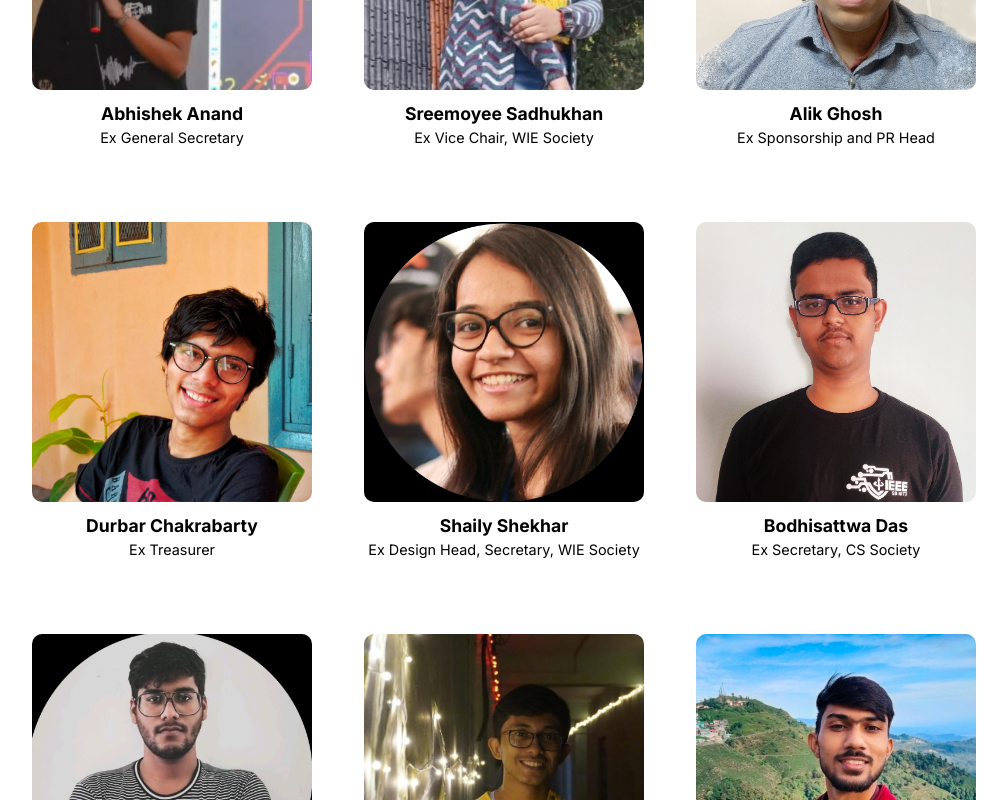
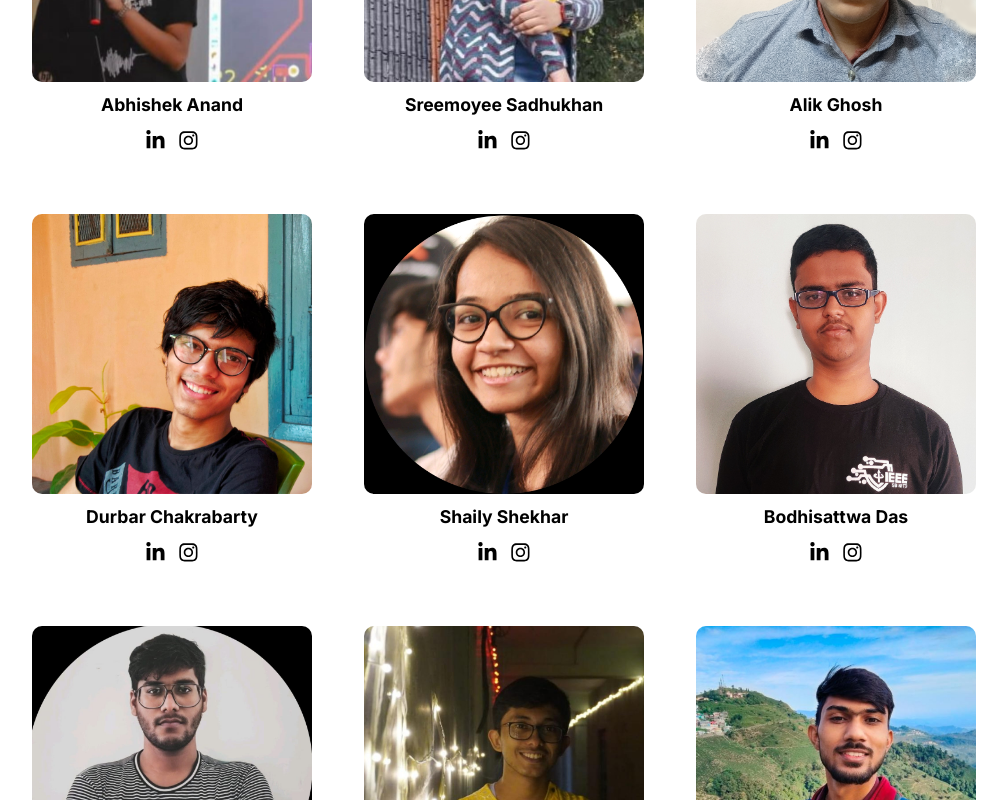
Before and after one commit to SuperSahitya/ieee-sb-nitdgp, a Next.js app: page /alumni in a window 1280 px wide. Shown: the part 980-1780 px from the top of the page, without its empty margins (136-1143 px from the left). Built offline with nearby package versions, Linux system fonts and the light colour scheme.

Commit message:
add alumni socials

```diff
--- a/app/alumni/page.jsx
+++ b/app/alumni/page.jsx
@@ -11,12 +11,14 @@ const Page = () => {
       <h1 className={styles.memberHeading}>2024 Batch</h1>
       {
         <div className={styles.members}>
-          {Alumni.map((member, index) => (
+          {Alumni.map((alumni, index) => (
             <Member
               key={index}
-              image={member.image}
-              name={member.name}
-              post={member.post}
+              image={alumni.image}
+              name={alumni.name}
+              post={alumni.post}
+              linkedin={alumni.linkedin}
+              instagram={alumni.instagram}
             />
           ))}
         </div>
--- a/data/alumni.js
+++ b/data/alumni.js
@@ -2,61 +2,73 @@ export const Alumni = [
   {
     image: "/Alumni/naveen.jpg",
     name: "Naveen S G",
-    post: "Ex Chair",
+    linkedin: "https://www.linkedin.com/in/naveen-s-g-3a1a72207/",
+    instagram: "https://www.instagram.com/naveenleo143/",
   },
   {
     image: "/Alumni/manjari.jpeg",
     name: "Manjari Jha",
-    post: "Ex Vice Chair, Chair, WIE Society",
+    linkedin: "https://www.linkedin.com/in/manjari-jha-95820a208/",
+    instagram: "https://www.instagram.com/_mj10009/",
   },
   {
     image: "/Alumni/nitin.jpg",
     name: "Nitin Kushwaha",
-    post: "Ex Chair, CS Society",
+    linkedin: "https://www.linkedin.com/in/nitin-kushwaha-b7778b1ab/",
+    instagram: "https://www.instagram.com/nitin_kushwaha17/",
   },
   {
     image: "/Alumni/abhishek.jpeg",
     name: "Abhishek Anand",
-    post: "Ex General Secretary",
+    linkedin: "https://www.linkedin.com/in/abhishek-anand1012/",
+    instagram: "https://www.instagram.com/_.abhishek_anand/",
   },
   {
     image: "/Alumni/shremoyee.jpeg",
     name: "Sreemoyee Sadhukhan",
-    post: "Ex Vice Chair, WIE Society",
+    linkedin: "https://www.linkedin.com/in/sreemoyee-sadhukhan-28a7b8226/",
+    instagram: "https://www.instagram.com/sreemoyeesadhukhan/",
   },
   {
     image: "/Alumni/alik.webp",
     name: "Alik Ghosh",
-    post: "Ex Sponsorship and PR Head",
+    linkedin: "https://www.linkedin.com/in/alik-ghosh-730836201/",
+    instagram: "https://www.instagram.com/alikghosh2002/",
   },
   {
     image: "/Alumni/durbar.webp",
     name: "Durbar Chakrabarty",
-    post: "Ex Treasurer",
+    linkedin: "https://www.linkedin.com/in/durbar-chakrabarty-867395200/",
+    instagram: "https://www.instagram.com/",
   },
   {
     image: "/Alumni/shaily.jpeg",
     name: "Shaily Shekhar",
-    post: "Ex Design Head, Secretary, WIE Society",
+    linkedin: "https://www.linkedin.com/in/shaily-shekhar-993135208/",
+    instagram: "https://www.instagram.com/shellz149/",
   },
   {
     image: "/Alumni/bodhisattwa.jpg",
     name: "Bodhisattwa Das",
-    post: "Ex Secretary, CS Society",
+    linkedin: "https://www.linkedin.com/in/bodhisattwa-das-6b5720212/",
+    instagram: "https://www.instagram.com/bodhi_das/",
   },
   {
     image: "/Alumni/sandeep.jpeg",
     name: "Sandeep Sahoo",
-    post: "Ex Convenor",
+    linkedin: "https://www.linkedin.com/in/sandeepsahoo12/",
+    instagram: "https://www.instagram.com/",
   },
   {
     image: "/Alumni/udayan.jpeg",
     name: "Udayan Mukherjee",
-    post: "Ex Web Master",
+    linkedin: "https://www.linkedin.com/in/udayan-mukherjee-a12358200/",
+    instagram: "https://www.instagram.com/",
   },
   {
     image: "/Alumni/varandeep.jpeg",
     name: "Varandeep Sahota",
-    post: "Ex Design Head",
+    linkedin: "https://www.linkedin.com/in/varandeep-sahota-12a054208/",
+    instagram: "https://www.instagram.com/varandeep03/",
   },
 ];
```
